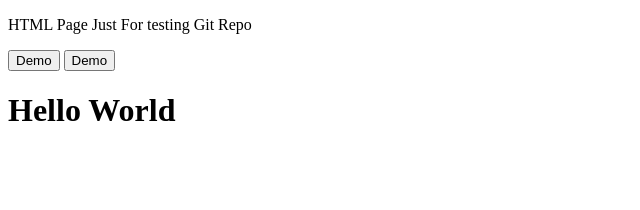
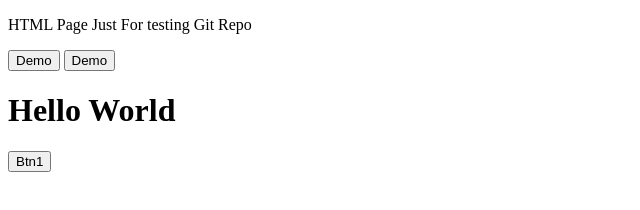
Before and after one commit to jackop125/testingrepo, a plain HTML site: page index.html in a window 1280 px wide. Shown: the whole page, without its empty margins (0-640 px from the left). Drawn offline with Linux system fonts and the light colour scheme.

Commit message:
added one more btn

```diff
--- a/index.html
+++ b/index.html
@@ -10,5 +10,6 @@
     <button>Demo</button>
     <button>Demo</button>
     <h1>Hello World </h1>
+    <button>Btn1</button>
 </body>
 </html>
```
